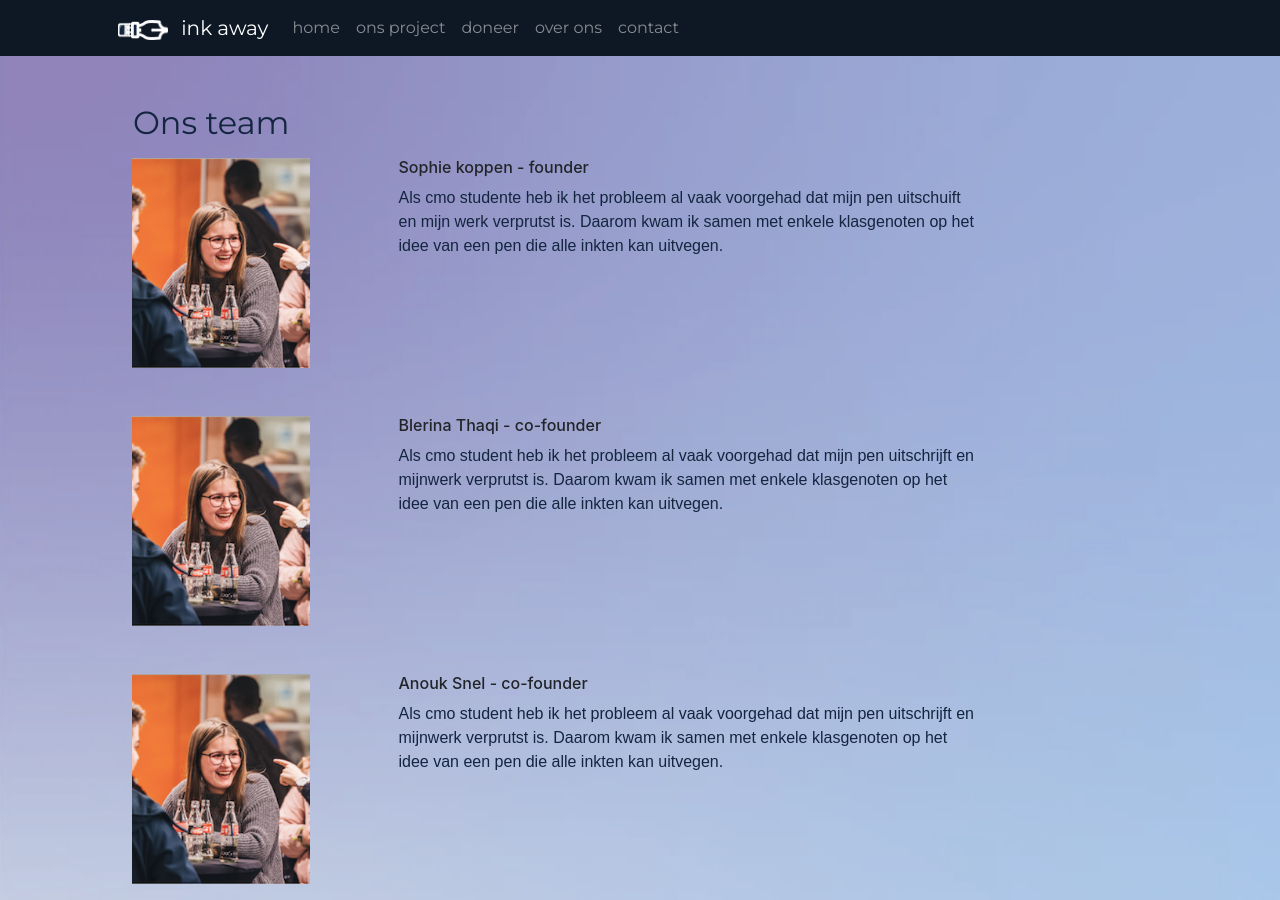
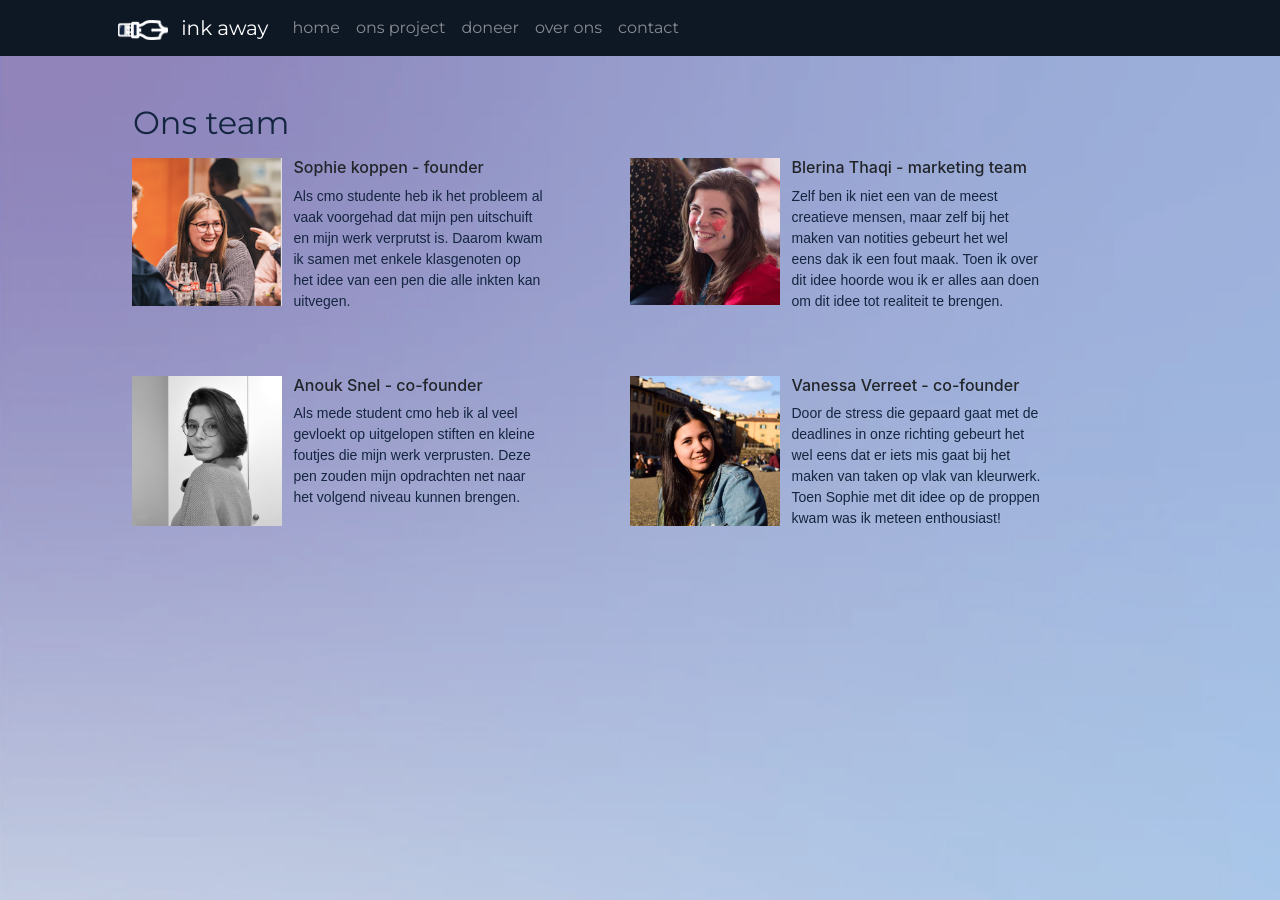
Before and after one commit to gdmgent-1819-nmd2/1819-crowdfunding-SophieKoppen, a Jekyll site: the page built from pages/overons.html, in a window 1280 px wide. Built offline with Jekyll 4.4.1, drawn with Linux system fonts in a browser that asks for light colours; some web fonts are replaced.

Commit message:
ons team

```diff
--- a/_sass/_main.scss
+++ b/_sass/_main.scss
@@ -251,3 +251,5 @@ margin-bottom: 50px;}
 
     @media (max-width:767px) {
         .danku{font-size:2em;}}
+
+    .uitleg{font-size: 14px;}
--- a/pages/overons.html
+++ b/pages/overons.html
@@ -12,39 +12,48 @@ title: Ink away | over ons
         <h2 class="mt-5 ">Ons team</h2>
     </div>
     <div class="row mx-4 ">
-    <div class="col-md-3   pt-2 ">
-            <img class=" d-inline ml-2" style="height:210px;" src="images/ik.png">
+    <div class="col-md-1 mr-5  pt-2 ">
+            <img class=" d-inline ml-2" style="width:150px;" src="images/ik.png">
 
 
         </div>
-        <div class="col-md-7 pl-4 pt-2 ">
+        <div class="col-md-3 ml-5 pl-0 pt-2 ">
               <h3>Sophie koppen - founder</h3>
-              <p>Als cmo studente heb ik het probleem al vaak voorgehad dat mijn pen uitschuift en mijn werk verprutst is. Daarom kwam ik samen met enkele klasgenoten op het idee van een pen die alle inkten kan uitvegen. </p>
+              <p class="uitleg">Als cmo studente heb ik het probleem al vaak voorgehad dat mijn pen uitschuift en mijn werk verprutst is. Daarom kwam ik samen met enkele klasgenoten op het idee van een pen die alle inkten kan uitvegen. </p>
 
         </div>
-    </div>
 
-    <div class="row mx-4 ">
-        <div class="col-md-3   pt-5 ">
-                <img class=" d-inline ml-2" style="height:210px;" src="images/ik.png">
+        <div class="col-md-1 mr-5 ml-5 pt-2 ">
+                <img class=" d-inline ml-2" style="width:150px;" src="images/takie.jpg">
 
 
         </div>
-            <div class="col-md-7 pl-4 pt-5 ">
-                  <h3>Blerina Thaqi - co-founder</h3>
-                  <p>Als cmo student heb ik het probleem al vaak voorgehad dat mijn pen uitschrijft en mijnwerk verprutst is. Daarom kwam ik samen met enkele klasgenoten op het idee van een pen die alle inkten kan uitvegen. </p>
+            <div class="col-md-3 ml-5 pl-0 pt-2 ">
+                  <h3>Blerina Thaqi - marketing team</h3>
+                  <p class="uitleg">Zelf ben ik niet een van de meest creatieve mensen, maar zelf bij het maken van notities gebeurt het wel eens dak ik een fout maak. Toen ik over dit idee hoorde wou ik er alles aan doen om dit idee tot realiteit te brengen. </p>
             </div>
     </div>
 
     <div class="row mx-4 ">
-        <div class="col-md-3   pt-5 ">
-            <img class=" d-inline ml-2" style="height:210px;" src="images/ik.png">
+        <div class="col-md-1 mr-5 pt-5 ">
+            <img class=" d-inline ml-2" style="width:150px;" src="images/anouk.jpg">
 
 
         </div>
-        <div class="col-md-7 pl-4 pt-5 ">
+        <div class="col-md-3 ml-5 pl-0 pt-5 ">
             <h3>Anouk Snel - co-founder</h3>
-                    <p>Als cmo student heb ik het probleem al vaak voorgehad dat mijn pen uitschrijft en mijnwerk verprutst is. Daarom kwam ik samen met enkele klasgenoten op het idee van een pen die alle inkten kan uitvegen. </p>
+                    <p class="uitleg"> Als mede student cmo heb ik al veel gevloekt op uitgelopen stiften en kleine foutjes die mijn werk verprusten. Deze pen zouden mijn opdrachten net naar het volgend niveau kunnen brengen. </p>
+        </div>
+
+
+        <div class="col-md-1 mr-5 ml-5 pt-5 ">
+            <img class=" d-inline ml-2" style="width:150px;" src="images/vanessa.jpg">
+
+
+        </div>
+        <div class="col-md-3 ml-5 pl-0 pt-5 ">
+            <h3>Vanessa Verreet - co-founder</h3>
+                    <p class="uitleg">Door de stress die gepaard gaat met de deadlines in onze richting gebeurt het wel eens dat er iets mis gaat bij het maken van taken op vlak van kleurwerk. Toen Sophie met dit idee op de proppen kwam was ik meteen enthousiast! </p>
         </div>
     </div>
 
```
Also changed, not shown: images/anouk.jpg (added), images/ik.png, images/takie.jpg (added), images/vanessa.jpg (added), 9 other files.
